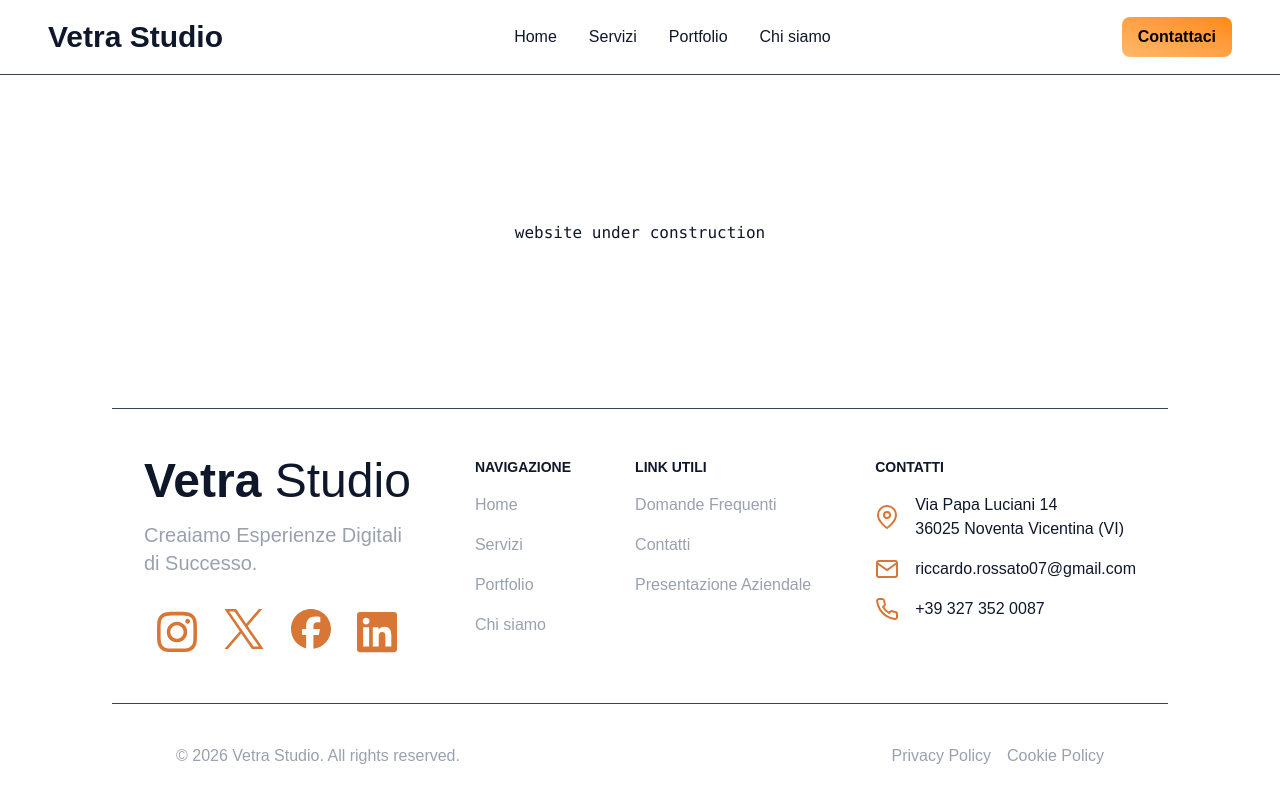
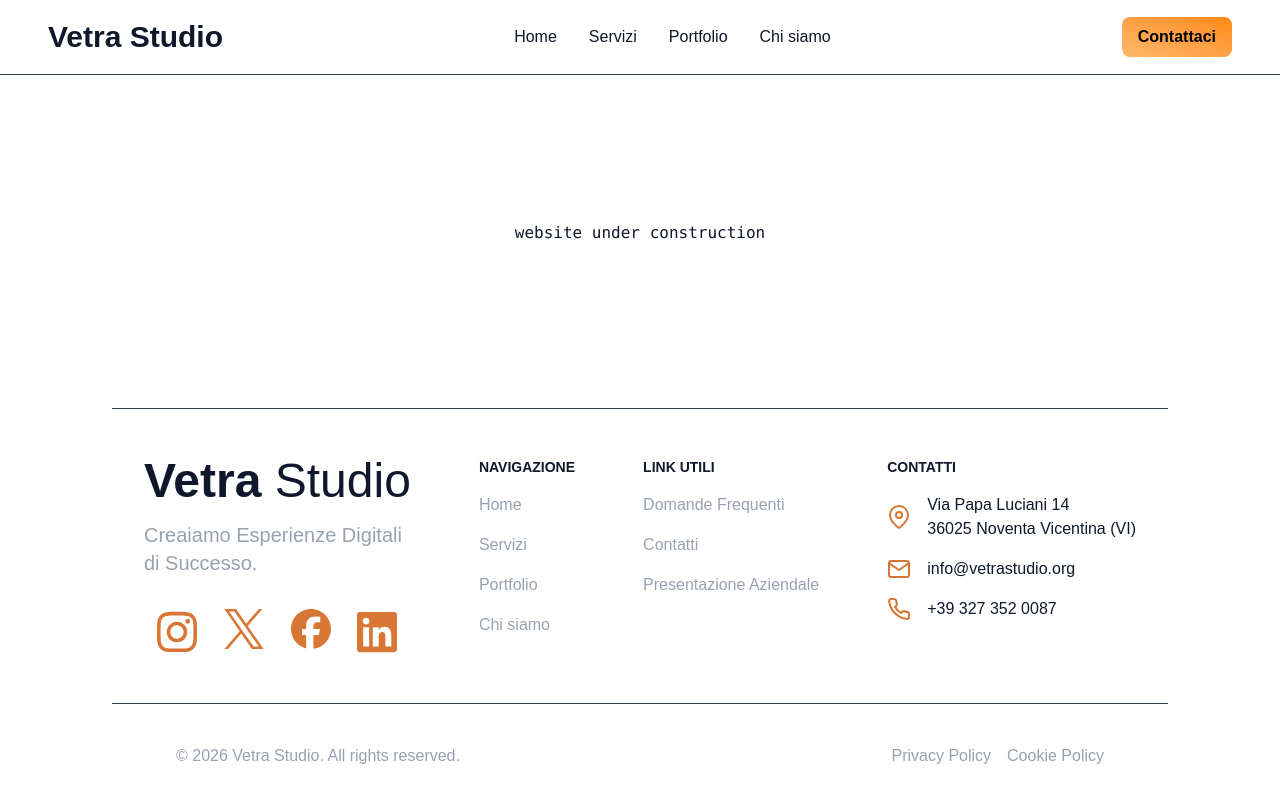
Before and after one commit to Vetra-Studio/website, a Next.js app: page / in a window 1280 px wide. Built offline with nearby package versions, Linux system fonts and the light colour scheme.

Commit message:
fix(footer): update contact email address

```diff
--- a/components/FooterContact.tsx
+++ b/components/FooterContact.tsx
@@ -12,9 +12,9 @@ export default function FooterContact() {
                 <p className="">Via Papa Luciani 14 <br /> 36025 Noventa Vicentina (VI)</p>
             </div>
             <div>
-                <a className="flex items-center space-x-4" href="mailto:riccardo.rossato07@gmail.com" aria-label="Scrivi un'email">
+                <a className="flex items-center space-x-4" href="mailto:info@vetrastudio.org" aria-label="Scrivi un'email">
                     <Image src={EmailIcon} alt=""/>
-                    <p className="">riccardo.rossato07@gmail.com</p>
+                    <p className="">info@vetrastudio.org</p>
                 </a>
             </div>
             <div>
```
Also changed, not shown: app/chi-siamo/page.tsx (added), app/servizi/page.tsx (added).
